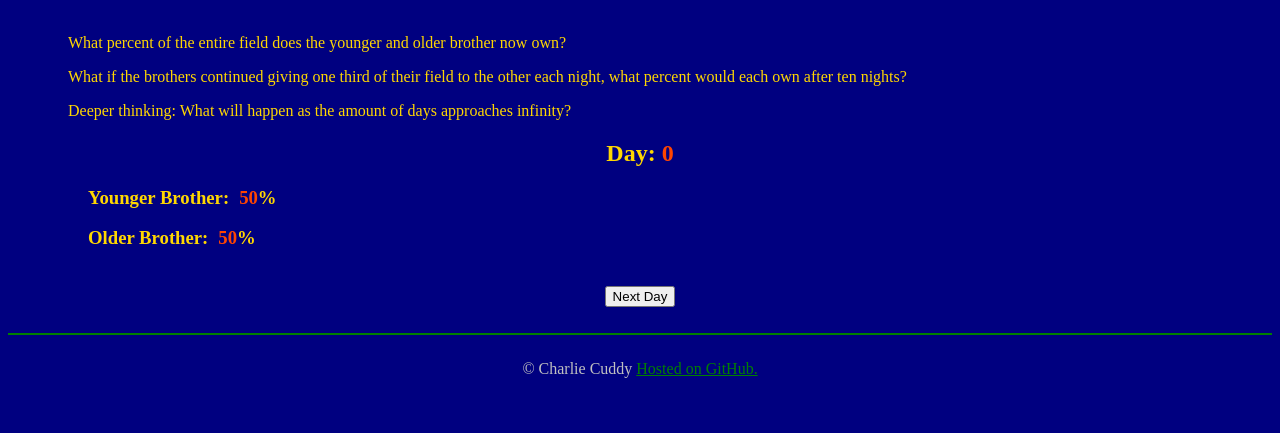
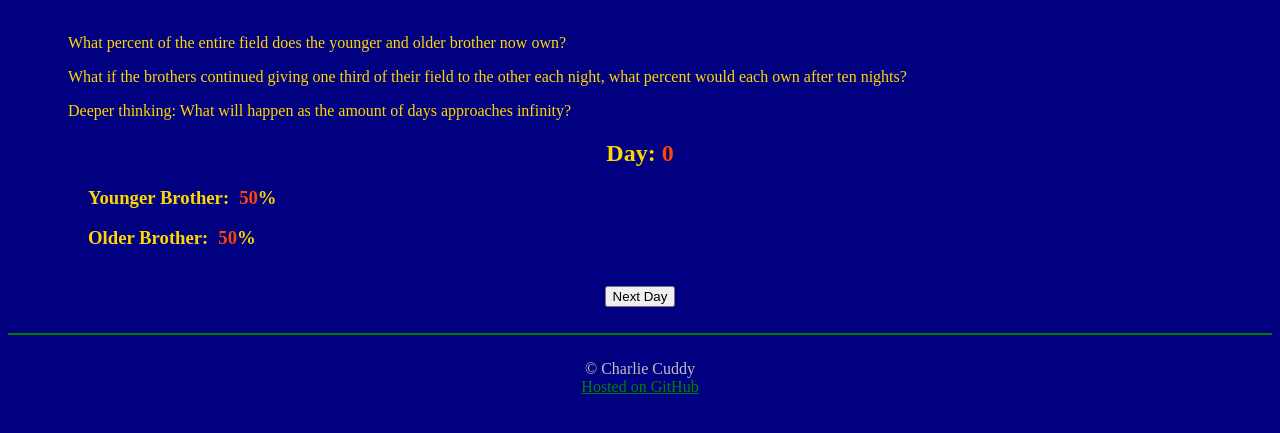
Before and after one commit to codecuddy/inherit-field, a plain HTML site: page index.html in a window 1280 px wide. Shown: the part 185-618 px from the top of the page. Drawn offline with Linux system fonts and the light colour scheme.

Commit message:
correct typo

```diff
--- a/index.html
+++ b/index.html
@@ -50,7 +50,7 @@
 
 	    </br><hr>
 	    <div class="footer">
-	        <p>&#169 Charlie Cuddy <a href="https://github.com/codecuddy/inherit-field">Hosted on GitHub.</a></p>
+            <p>&#169 Charlie Cuddy</br> <a href="https://github.com/codecuddy/inherit-field">Hosted on GitHub</a></p>
 	    </div>
     </div>
     <script type="text/javascript" src="script.js"></script>
```
